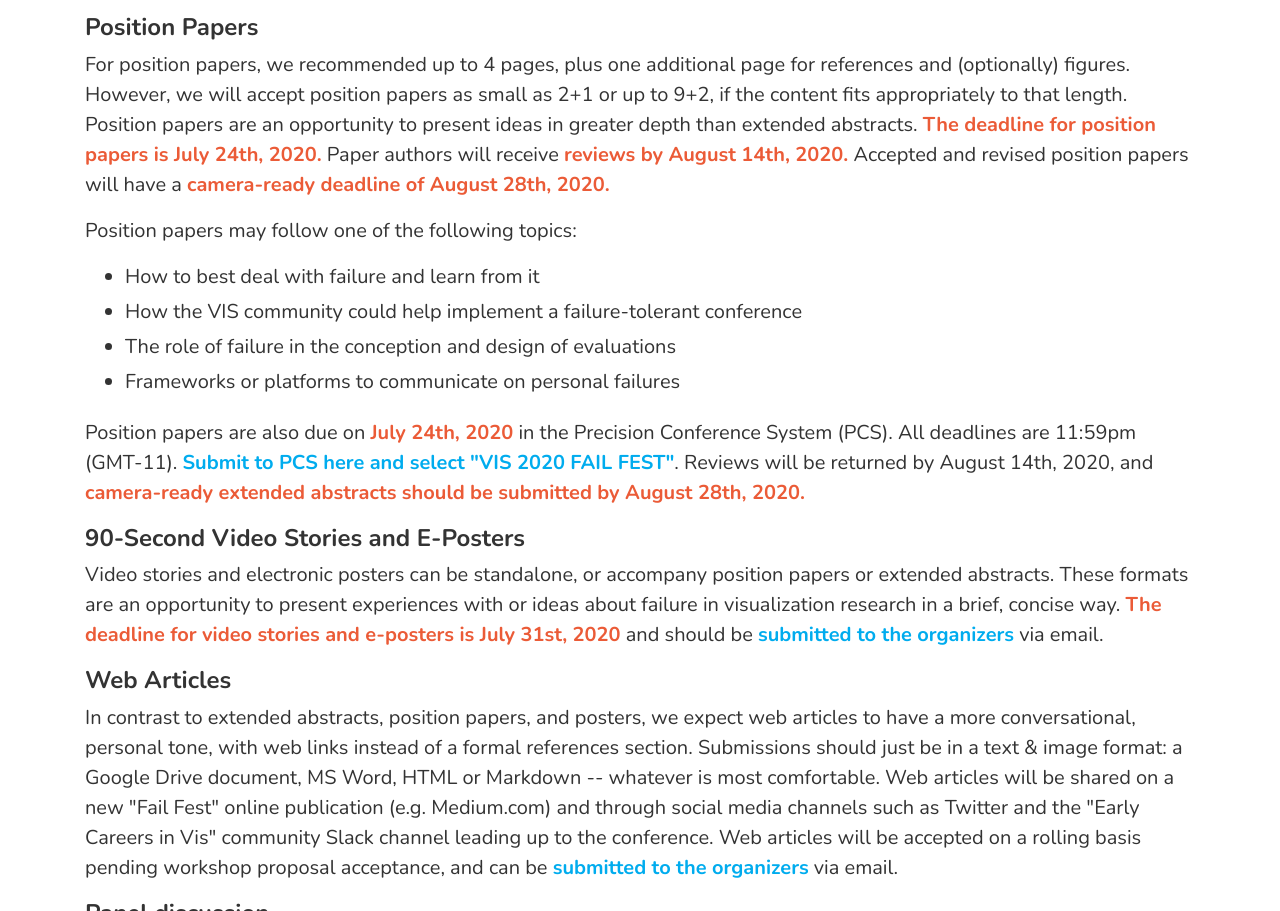
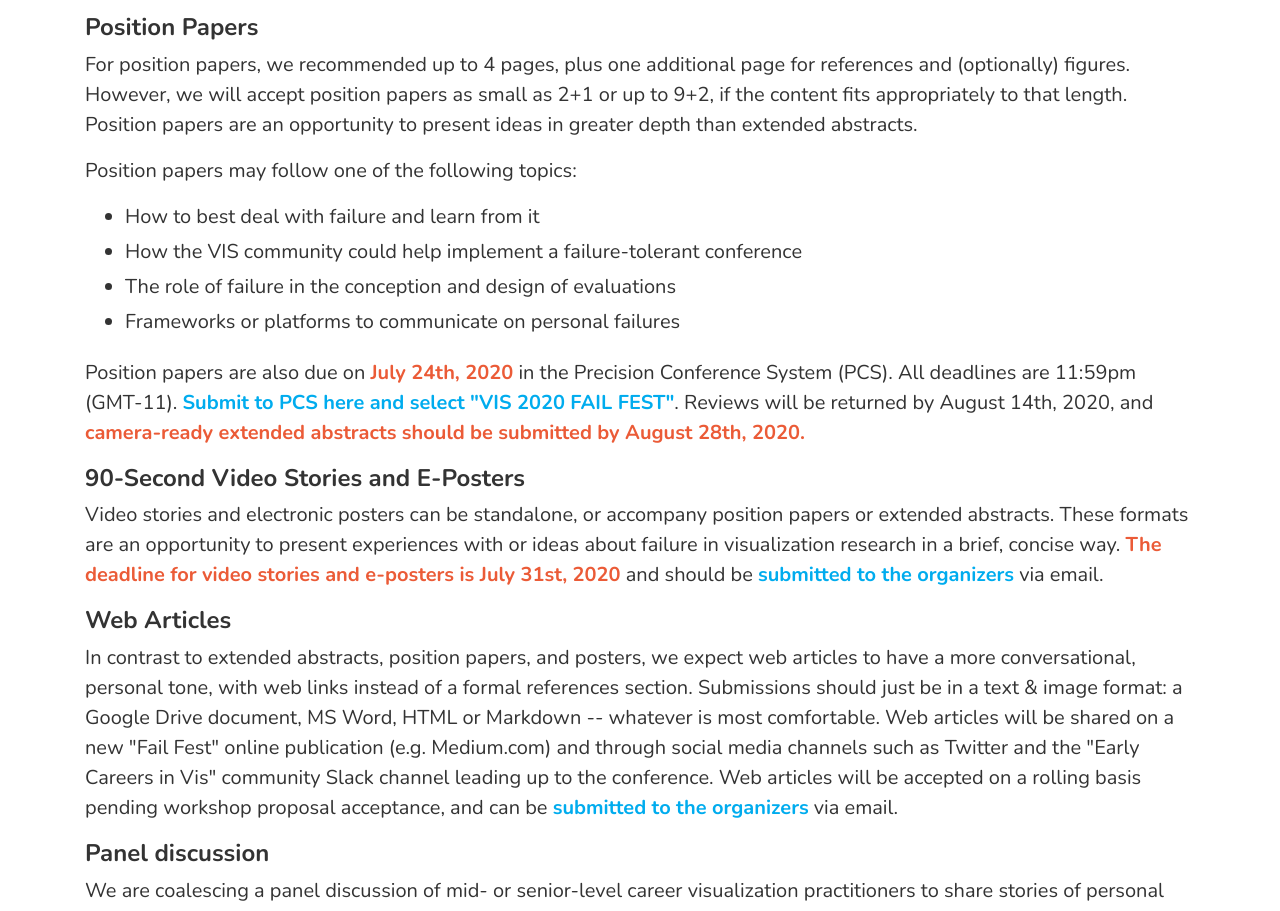
Before and after one commit to failfest/failfest.github.io, a website: page index.html in a window 1280 px wide. Shown: the part 1653-2564 px from the top of the page. Drawn offline with nearby package versions, Linux system fonts and the light colour scheme.

Commit message:
removing redundancy

```diff
--- a/index.html
+++ b/index.html
@@ -88,7 +88,7 @@
           <h4>Extended Abstracts</h4>
           <p class="lead">Extended abstracts should be one page, plus references and (optionally) figures. Extended abstracts are an opportunity for us in our inaugural year as a workshop to 'get the ball rolling' on developing ideas about how best to curate and benefit from the lessons of failure in visualization research. Extended abstracts are due on <strong>July 24th, 2020</strong> in the Precision Conference System (PCS). All deadlines are 11:59pm (GMT-11). <a href="https://new.precisionconference.com/vgtc">Submit to PCS here and select "VIS 2020 FAIL FEST"</a>. Reviews will be returned by August 14th, 2020, and <strong>camera-ready extended abstracts should be submitted by August 28th, 2020.</strong></p>
           <h4>Position Papers</h4>
-          <p class="lead">For position papers, we recommended up to 4 pages, plus one additional page for references and (optionally) figures. However, we will accept position papers as small as 2+1 or up to 9+2, if the content fits appropriately to that length. Position papers are an opportunity to present ideas in greater depth than extended abstracts. <strong>The deadline for position papers is July 24th, 2020.</strong> Paper authors will receive <strong>reviews by August 14th, 2020.</strong> Accepted and revised position papers will have a <strong>camera-ready deadline of August 28th, 2020.</strong></p>
+        <p class="lead">For position papers, we recommended up to 4 pages, plus one additional page for references and (optionally) figures. However, we will accept position papers as small as 2+1 or up to 9+2, if the content fits appropriately to that length. Position papers are an opportunity to present ideas in greater depth than extended abstracts.</p>
           <p class="lead">Position papers may follow one of the following topics:</p>
         <ul class="lead">
               <li>How to best deal with failure and learn from it</li>
```
